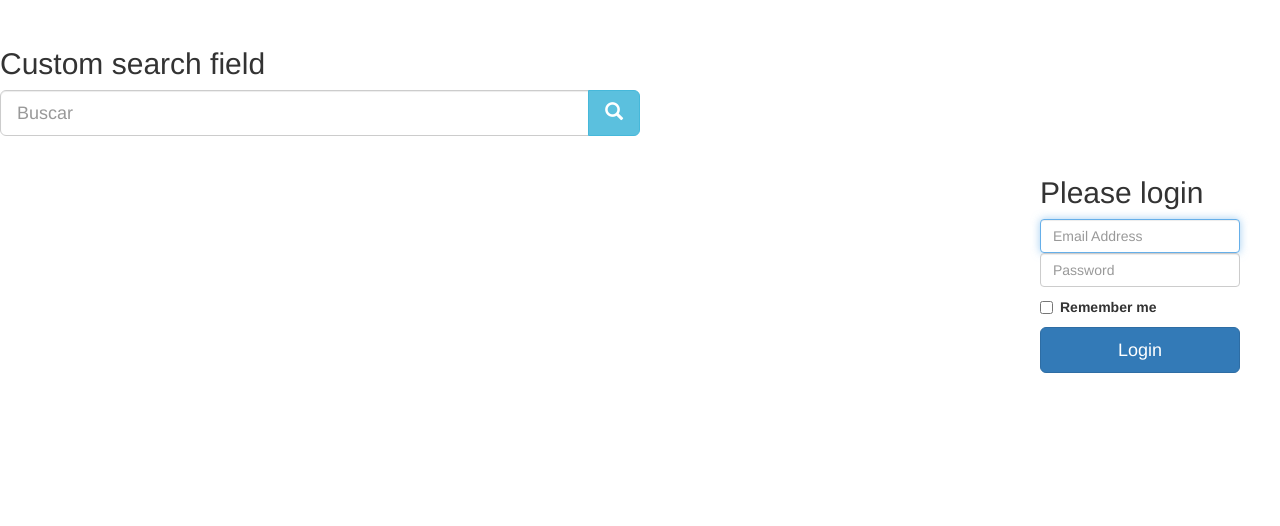
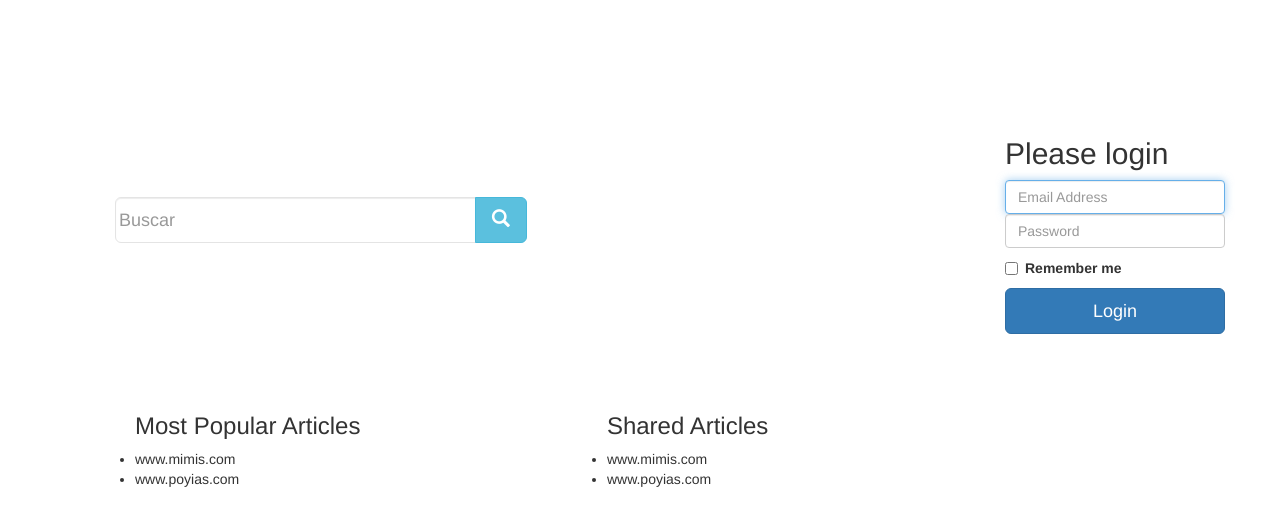
Before and after one commit to tuf22191/eHealthWebsiteProject, a Django app: page /generalSite/ in a window 1280 px wide. Shown: the part 53-579 px from the top of the page. Run offline with Django 3.2, Linux system fonts and the light colour scheme; some libraries are stand-ins or nearby versions.

Commit message:
models, couple of views and temps

```diff
--- a/eHealth/generalSite/views.py
+++ b/eHealth/generalSite/views.py
@@ -8,6 +8,9 @@ def index(request):
 
     context_dict={}
 
+    context_dict['pages'] = ["www.mimis.com", "www.poyias.com"]
+
+
     response = render(request,'generalSite/index.html', context_dict)
 
     return response
@@ -17,6 +20,7 @@ def index(request):
 
 def category(request, slug_name):
     context_dict = {}
+
 
     try:
         category = Category.obects.get(slug = slug_name)
--- a/eHealth/static/stylesheet.css
+++ b/eHealth/static/stylesheet.css
@@ -6,9 +6,10 @@
 
 
 .login{
-    width: 200px;
+    width: 250px;
     float: right;
     margin-right: 40px;
+    margin-top: 150px;
     }
 
 
@@ -23,14 +24,56 @@
     }
 
 
+.searching {
+    margin-top: 250px;
+    margin-left: 100px;
+    }
+
+.searching input{
+    padding: 3px;
+    border: solid 1px #E4E4E4;
+    border-radius: 6px;
+    background-color: #fff;
+}
+
+.searchig input input{
+    border: 0;
+    box-shadow: none;
+}
+
+.searching input button{
+    margin: 2px 0 0 0;
+    background: none;
+    box-shadow: none;
+    border: 0;
+    color: #666666;
+    padding: 0 8px 0 10px;
+    border-left: solid 1px #ccc;
+}
+
+.searching input button:hover{
+    border: 0;
+    box-shadow: none;
+    border-left: solid 1px #ccc;
+}
 
 
-.searching{
-    margin-top: 100px;
-    }
 
 footer {
     margin-top: 220px;
     position:relative;
     border-top: 1px solid;
     }
+
+
+#popular {
+    margin-left: 20px;
+    margin-top: 150px;
+    float: left;
+    }
+
+#shared {
+    margin-right: 170px;
+    margin-top: 150px;
+    float: right;
+    }
--- a/eHealth/templates/generalSite/base_template.html
+++ b/eHealth/templates/generalSite/base_template.html
@@ -1,19 +1,22 @@
 <!DOCTYPE html>
 <html lang="en">
     <head>
+
         <title>eHealth</title>
+
         <meta charset="utf-8">
         <meta name="viewport" content="width=device-width, initial-scale=1">
 
         <link rel="stylesheet" href="http://maxcdn.bootstrapcdn.com/bootstrap/3.3.6/css/bootstrap.min.css">
 
+        <script src="https://ajax.googleapis.com/ajax/libs/jquery/1.12.0/jquery.min.js"></script>
+        <script src="http://maxcdn.bootstrapcdn.com/bootstrap/3.3.6/js/bootstrap.min.js"></script>
+
+
         <link rel="stylesheet" href="{{ STATIC_URL }}stylesheet.css" />
 
 
-      <script src="https://ajax.googleapis.com/ajax/libs/jquery/1.12.0/jquery.min.js"></script>
-      <script src="http://maxcdn.bootstrapcdn.com/bootstrap/3.3.6/js/bootstrap.min.js"></script>
 
-      <title>eHealth - {% block title %}How to Tango with Django!{% endblock %}</title>
     </head>
 
   <body>
@@ -50,15 +53,10 @@
 
     <!-- Bootstrap core JavaScript
     ================================================== -->
-    <!-- Placed at the end of the document so the pages load faster -->
-    <script src="https://ajax.googleapis.com/ajax/libs/jquery/1.12.0/jquery.min.js"></script>
-    <script src="http://maxcdn.bootstrapcdn.com/bootstrap/3.3.6/js/bootstrap.min.js"></script>
+
     <!-- IE10 viewport hack for Surface/desktop Windows 8 bug -->
     <script src="http://getbootstrap.com/assets/js/ie10-viewport-bug-workaround.js"></script>
   </body>
 
 
-
-
-
 </html>
--- a/eHealth/templates/generalSite/index.html
+++ b/eHealth/templates/generalSite/index.html
@@ -2,8 +2,9 @@
 
 {% block body_block %}
 
-            <div class="searching">
-    		    <h2>Custom search field</h2>
+            <div class="searching col-md-8">
+
+
                 <div class="input-group col-md-6">
                             <input type="text" class="form-control input-lg" placeholder="Buscar" />
                             <span class="input-group-btn">
@@ -12,12 +13,42 @@
                                 </button>
                             </span>
                 </div>
+
+
+                <div id="popular">
+                    {% if pages %}
+                        <h3>Most Popular Articles</h3>
+                        <ul class="list-group">
+                            {% for page in pages %}
+                             <li>{{ page }}</li>
+                            {% endfor %}
+                        </ul>
+                    {% else %}
+                        <strong>There are no categories present.</strong>
+                    {% endif %}
+                </div>
+
+                <div id="shared">
+                    {% if pages %}
+                        <h3>Shared Articles</h3>
+                        <ul class="list-group">
+                            {% for page in pages %}
+                             <li>{{ page }}</li>
+                            {% endfor %}
+                        </ul>
+                    {% else %}
+                        <strong>There are no categories present.</strong>
+                    {% endif %}
+                </div>
+
+
             </div>
 
 
 
 
-        <div class="login">
+
+        <div class="login col-md-4">
                 <form class="form-signin">
                     {% csrf_token %}
                     <br />
@@ -33,4 +64,6 @@
                 </form>
         </div>
 
+
+
 {% endblock %}
```
Also changed, not shown: 1 other file. Lines whose indentation alone changed are shown as unchanged.
